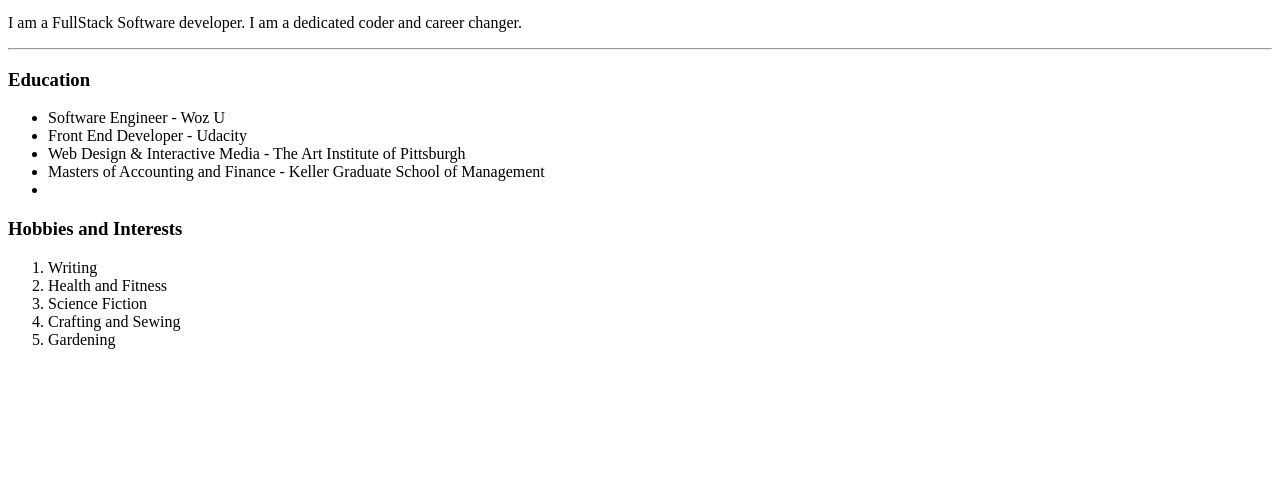
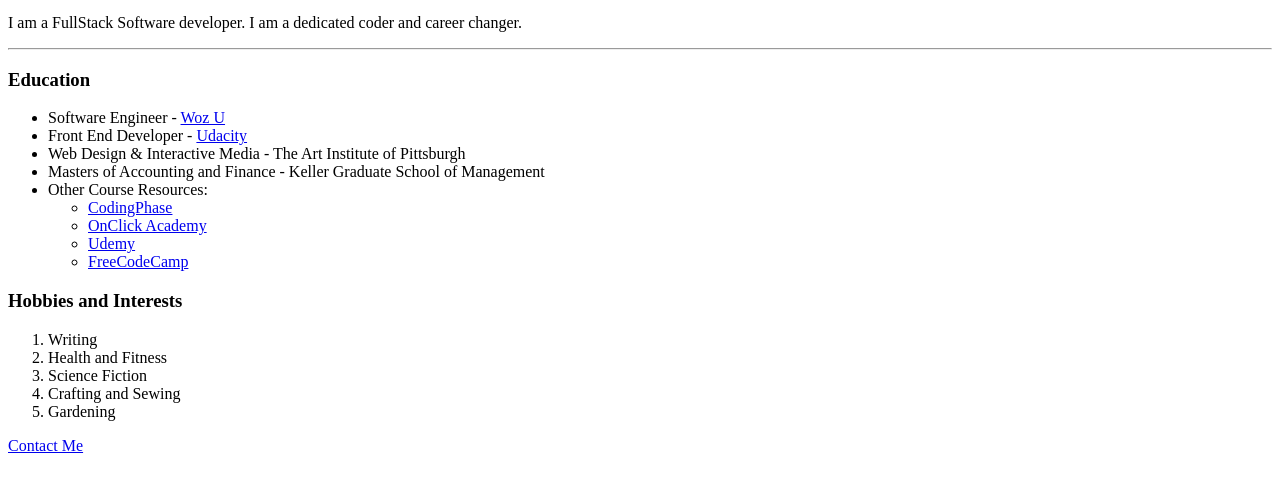
Before and after one commit to Jonesdl-2785/HTML---Personal-Website, a plain HTML site: page index.html in a window 1280 px wide. Shown: the part 192-684 px from the top of the page. Drawn offline with Linux system fonts and the light colour scheme.

Commit message:
css
Added css file

```diff
--- a/index.html
+++ b/index.html
@@ -9,6 +9,7 @@
   <meta name="viewport" content="width=device-width, initial-scale=1.0">
 
   <title>Diane's Personal Website</title>
+
 </head>
 
 <body>
@@ -19,11 +20,18 @@
   <hr>
   <h3>Education</h3>
   <ul>
-    <li>Software Engineer - Woz U</li>
-    <li>Front End Developer - Udacity</li>
+    <li>Software Engineer - <a href="https://www.wozu.com">Woz U</a></li>
+    <li>Front End Developer - <a href="https://www.udacity.com">Udacity</a></li>
     <li>Web Design & Interactive Media - The Art Institute of Pittsburgh</li>
     <li>Masters of Accounting and Finance - Keller Graduate School of Management</li>
-    <li></li>
+    <li>Other Course Resources:
+      <ul>
+        <li><a href="https://codingphase.com">CodingPhase</a></li>
+        <li><a href="https://onclickacademy.com/">OnClick Academy</a></li>
+        <li><a href="https://www.udemy.com/">Udemy</a></li>
+        <li><a href="https://www.freecodecamp.org/">FreeCodeCamp</a></li>
+      </ul>
+    </li>
   </ul>
   <h3>Hobbies and Interests</h3>
   <ol>
@@ -33,4 +41,8 @@
     <li>Crafting and Sewing</li>
     <li>Gardening</li>
   </ol>
+
+  <a href="contact\contactme.html">Contact Me</a>
+
+</body>
 </html>
```
Also changed, not shown: contact/contactme.html (added, +15 -0 lines), css/main.css (added), 1 other file.
